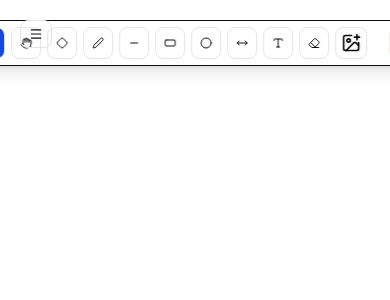
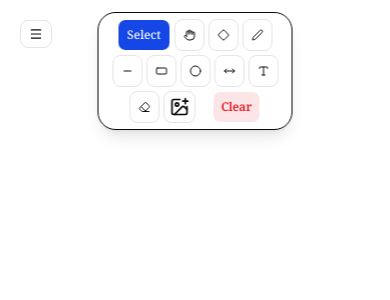
Before and after one commit to sahermohamed979/white-board, a Next.js app: page /en in a window 390 px wide. Shown: the top 300 px of the page. Built offline with nearby package versions, Linux system fonts and the light colour scheme.

Commit message:
feat: add Tools component for board interaction and image uploading

```diff
--- a/src/features/main/components/tools.tsx
+++ b/src/features/main/components/tools.tsx
@@ -3,8 +3,15 @@
 import { Button } from "@/src/shared/components/ui/button";
 import { useBoardStore, type ToolName } from "../hooks/main-hook";
 import {
-  Diamond, Hand, Pen, RectangleHorizontal, Circle,
-  Type, Eraser, MoveHorizontal, Minus,
+  Diamond,
+  Hand,
+  Pen,
+  RectangleHorizontal,
+  Circle,
+  Type,
+  Eraser,
+  MoveHorizontal,
+  Minus,
 } from "lucide-react";
 import { cn } from "@/src/shared/lib/utils";
 import UploadImage from "./upload-image";
@@ -68,7 +75,7 @@ export default function Tools({ viewportCenter }: ToolsProps) {
   };
 
   return (
-    <div className="absolute top-5 left-1/2 -translate-x-1/2 z-10 flex items-center gap-1.5 rounded-2xl border border-popover-foreground bg-card px-3 py-1.5 shadow-lg backdrop-blur-md">
+    <div className="absolute top-3 left-1/2 -translate-x-1/2 z-10 flex max-w-[calc(100vw-16px)] flex-wrap items-center justify-center gap-1 rounded-2xl border border-popover-foreground bg-card px-2 py-1.5 shadow-lg backdrop-blur-md sm:top-5 sm:max-w-none sm:flex-nowrap sm:gap-1.5 sm:px-3 ">
       {TOOLS.map((tool) => (
         <Button
           key={tool.name}
```
